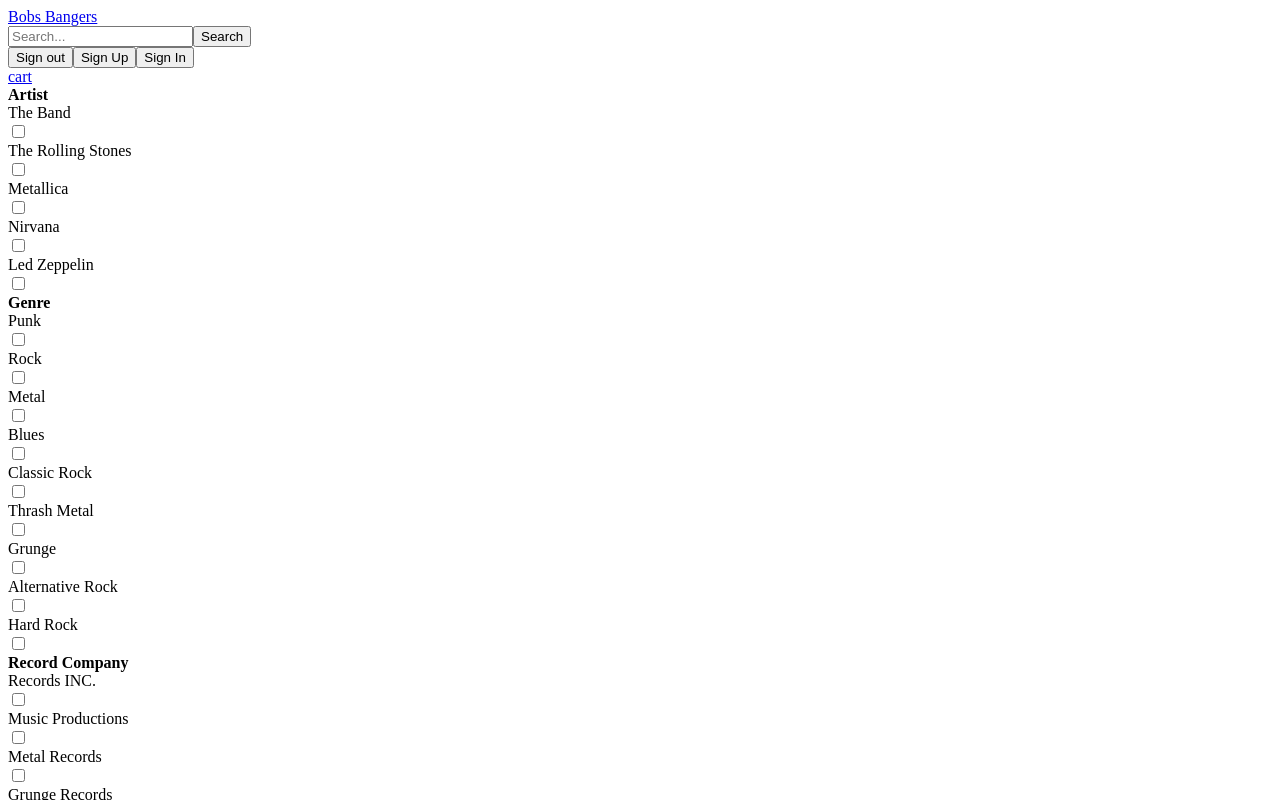
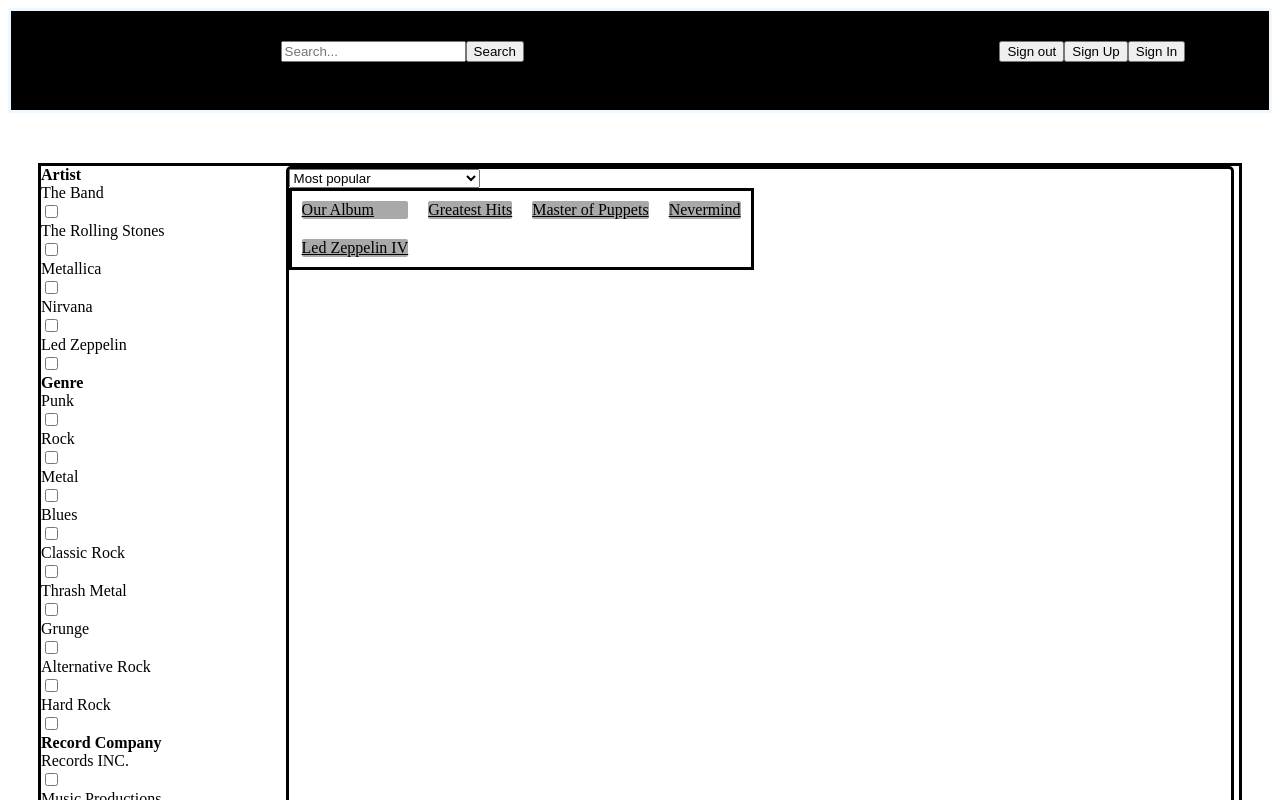
Before and after one commit to pkekkonen/music-webstore, a React (Vite) app: page / in a window 1280 px wide. Shown: the top 800 px of the page. Built offline with nearby package versions, Linux system fonts and the light colour scheme.

Commit message:
Added simple UI style

```diff
--- a/src/components/Body.jsx
+++ b/src/components/Body.jsx
@@ -4,10 +4,11 @@
 import SignUp from "./SignUp";
 import SignIn from "./SignIn";
 import Cart from "./Cart";
+import "../styles/Body.css"
 
 function Body() {
   return (
-    <>
+    <div className="body">
       <Routes>
         <Route path="/" element={<ProductBrowse />} />
         <Route path="/products/:id" element={<ViewProduct />} />
@@ -15,7 +16,7 @@
         <Route path="/signin" element={<SignIn />} />
         <Route path="/cart" element={<Cart />} />
       </Routes>
-    </>
+    </div>
   );
 }
 export default Body;
--- a/src/components/BrowseBody.jsx
+++ b/src/components/BrowseBody.jsx
@@ -1,12 +1,13 @@
 import ProductList from "./ProductList";
-
+import "../styles/Product.css";
 export default function BrowseBody() {
   const handleSortSelection = (event) => {
     console.log(event.target.value);
   };
 
   return (
-    <>
+    <div className="browse">
+      <div className="sort">
         <select id="sort-by" onChange={handleSortSelection}>
           <option value="most-popular">Most popular</option>
           <option value="release-date">Latest released</option>
@@ -17,7 +18,8 @@
           <option value="price-low-to-high">Price, low to high</option>
           <option value="price-high-to-low">Price, high to low</option>
         </select>
+      </div>
       <ProductList />
-    </>
+    </div>
   );
 }
--- a/src/components/Header.jsx
+++ b/src/components/Header.jsx
@@ -1,17 +1,18 @@
 import { Link } from "react-router-dom";
 import HeaderIcons from "./HeaderIcons";
 import HeaderSearch from "./HeaderSearch";
-
+import "../styles/Header.css";
 function Header() {
   return (
-    <><Link to="/">
-    <div>Bobs Bangers</div>
-    </Link>
-      <div>
+    <div className="header">
+
+        <Link to="/">
+          <div>Bobs Bangers</div>
+        </Link>
         <HeaderSearch />
-        <HeaderIcons/>
-      </div>
-    </>
+        <HeaderIcons />
+
+    </div>
   );
 }
 export default Header;
--- a/src/components/HeaderSearch.jsx
+++ b/src/components/HeaderSearch.jsx
@@ -9,7 +9,7 @@
     onSearch(search);
   }
   return (
-    <>
+    <div>
       <input
         name="search"
         placeholder="Search..."
@@ -17,7 +17,7 @@
         onChange={(e) => setSearch(e.target.value)}
       />
       <button onClick={onSearchClick}>Search</button>
-    </>
+    </div>
   );
 }
 export default HeaderSearch;
--- a/src/components/ProductBrowse.jsx
+++ b/src/components/ProductBrowse.jsx
@@ -1,12 +1,13 @@
 import BrowseBody from "./BrowseBody";
 import Sidebar from "./Sidebar";
+import "../styles/Product.css"
 
 function ProductBrowse() {
   return (
-    <>
+    <div className="product-body">
       <Sidebar />
       <BrowseBody />
-    </>
+    </div>
   );
 }
 export default ProductBrowse;
--- a/src/components/ProductList.jsx
+++ b/src/components/ProductList.jsx
@@ -1,15 +1,16 @@
 import { useContext} from "react";
 import { ProductContext } from "./Store";
 import ProductListItem from "./ProductListItem";
+import "../styles/Product.css"
 
 export default function ProductList() {
   const products = useContext(ProductContext).products;
 
   return (
-    <>
+    <div className="list">
       {products && products.map((product, index) => (
         <ProductListItem key={index} product={product} />
       ))}
-    </>
+    </div>
   );
 }
--- a/src/components/ProductListItem.jsx
+++ b/src/components/ProductListItem.jsx
@@ -1,10 +1,11 @@
 /* eslint-disable react/prop-types */
 import { Link } from "react-router-dom";
+import "../styles/Product.css"
 
 export default function ProductListItem({ product }) {
   return (
-    <>
+    <div className="item">
       <Link to={`/products/${product.id}`}>{product.title}</Link>
-    </>
+    </div>
   );
 }
--- /dev/null
+++ b/src/styles/Body.css
@@ -0,0 +1,6 @@
+.body{
+margin-left: 30px;
+margin-right: 30px;
+margin-top: 50px;
+
+}
--- /dev/null
+++ b/src/styles/Header.css
@@ -0,0 +1,11 @@
+.header {
+  border-style: solid;
+  background-color: black;
+  color: aliceblue;
+  padding:30px;
+  display: grid;
+  grid-template-columns: 20% auto 20%;
+}
+a {
+  color: aliceblue;
+}
--- /dev/null
+++ b/src/styles/Product.css
@@ -0,0 +1,33 @@
+.browse{
+    margin-left: 5px;
+    margin-right: 5px;
+    border-radius: 5px;
+    border-style: solid;
+    color: black;
+    display: flex;
+    flex-direction: column;
+    align-items: flex-start;
+}
+.product-body{
+    display: grid;
+    grid-template-columns: 20% auto;
+    border-style: solid;
+
+}
+.sort{
+
+    justify-self: end;
+}
+.list{
+    border-style: solid;
+    display: grid;
+    grid-template-columns: auto auto auto auto;
+}
+.item{
+    background-color: darkgray;
+    border-radius: 2px;
+    margin: 10px;
+}
+a {
+    color: black;
+}
```
Lines whose indentation alone changed are shown as unchanged.
